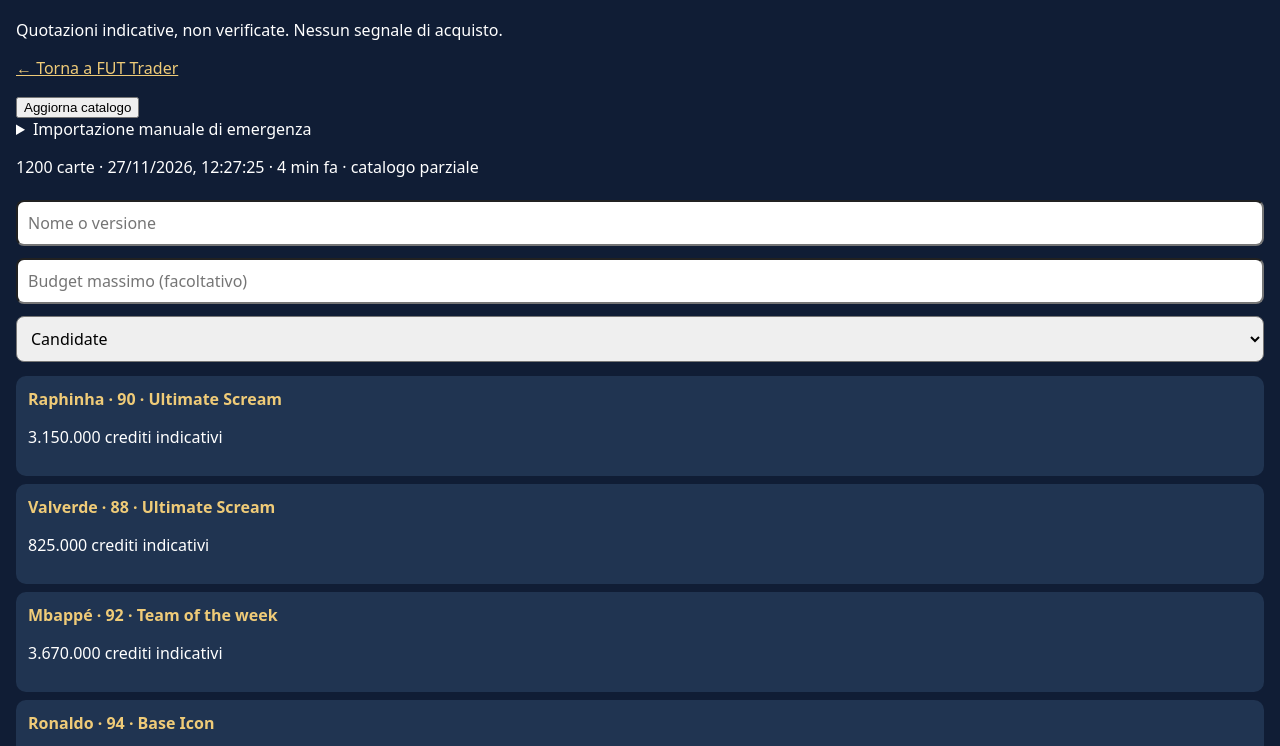
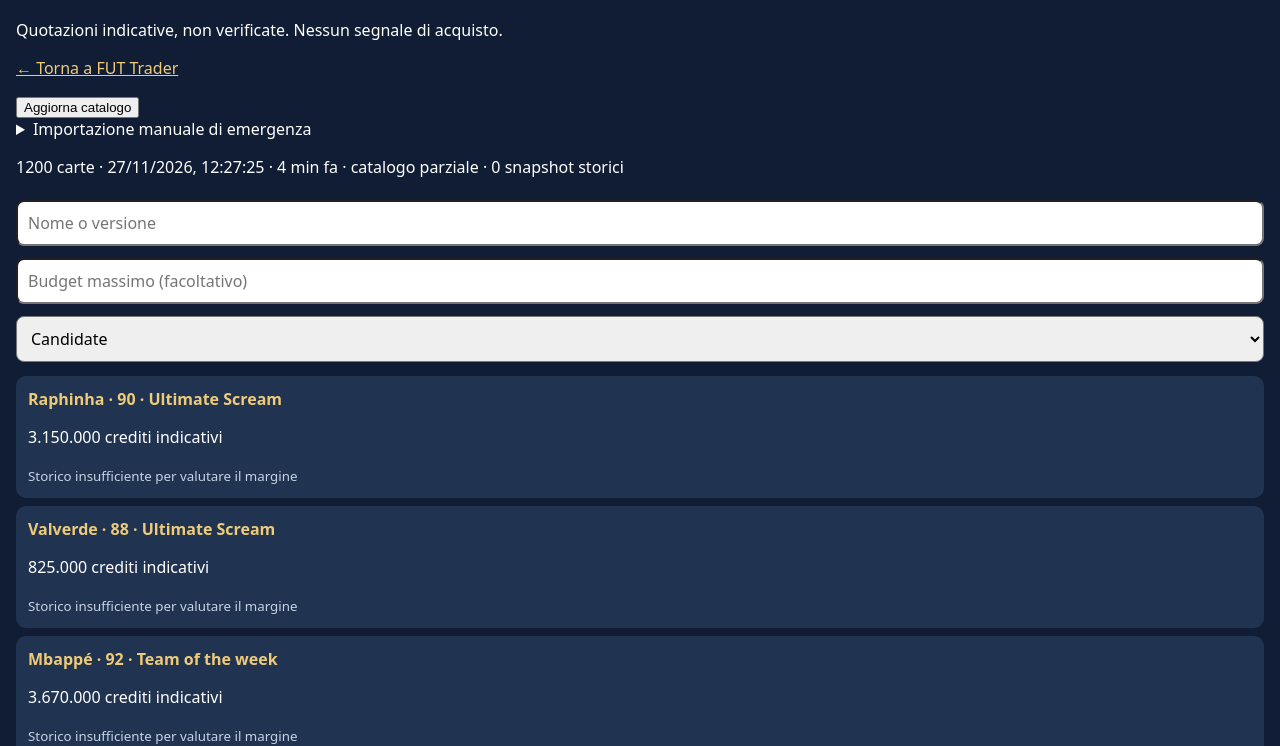
Before and after one commit to monang1686/FUT-Trader-27-Test, a plain HTML site: page catalog.html in a window 1280 px wide. Shown: the part 67-813 px from the top of the page. Drawn offline with Linux system fonts and the light colour scheme; no server answers.

Commit message:
Show historical indicative margins only for matching fresh snapshot

```diff
--- a/catalog.html
+++ b/catalog.html
@@ -1,9 +1,9 @@
 <!doctype html><html lang="it"><meta charset="utf-8"><meta name="viewport" content="width=device-width,initial-scale=1"><title>FUT Trader 27 | Catalogo</title><style>body{font:16px system-ui;background:#101d35;color:#fff;margin:16px}input,select{font:inherit;padding:10px;width:100%;box-sizing:border-box;margin:6px 0;border-radius:8px}article{background:#203451;padding:12px;margin:8px 0;border-radius:10px}small{color:#c7d3e4}strong{color:#efcb78}</style><h1>Catalogo mercato PS5</h1><p>Quotazioni indicative, non verificate. Nessun segnale di acquisto.</p><p><a href="index.html" style="color:#efcb78">← Torna a FUT Trader</a></p><button id="refresh">Aggiorna catalogo</button><details><summary>Importazione manuale di emergenza</summary><label>Carica catalogo JSON <input id="file" type="file" accept=".json"></label></details><p id="status" role="status">Caricamento catalogo automatico…</p><input id="q" placeholder="Nome o versione" aria-label="Cerca"><input id="budget" type="number" min="0" placeholder="Budget massimo (facoltativo)" aria-label="Budget massimo"><select id="state" aria-label="Stato"><option value="candidate">Candidate</option><option value="all">Tutte</option><option value="excluded">Escluse</option><option value="unknown">Da verificare</option></select><main id="results"></main><button id="more">Mostra altre</button><script>
-const el=id=>document.getElementById(id);let cards=[],limit=50;
-function render(){const q=el('q').value.toLowerCase(),b=el('budget').value,s=el('state').value;const filtered=cards.filter(c=>(s==='all'||c.state===s)&&String(c.name+' '+c.rarity+' '+c.overall).toLowerCase().includes(q)&&(!b||(Number.isFinite(c.quote)&&c.quote<=Number(b))));el('results').replaceChildren();for(const c of filtered.slice(0,limit)){const a=document.createElement('article');const h=document.createElement('strong');h.textContent=[c.name,c.overall,c.rarity].join(' · ');const p=document.createElement('p');p.textContent=c.state==='candidate'&&Number.isFinite(c.quote)?c.quote.toLocaleString('it-IT')+' crediti indicativi':c.state==='excluded'?'Esclusa dal trading':'Da verificare';a.append(h,p);el('results').append(a)}el('more').hidden=filtered.length<=limit;}
+const el=id=>document.getElementById(id);let cards=[],limit=50,analysis={},snapshotCount=0;
+function render(){const q=el('q').value.toLowerCase(),b=el('budget').value,s=el('state').value;const filtered=cards.filter(c=>(s==='all'||c.state===s)&&String(c.name+' '+c.rarity+' '+c.overall).toLowerCase().includes(q)&&(!b||(Number.isFinite(c.quote)&&c.quote<=Number(b))));el('results').replaceChildren();for(const c of filtered.slice(0,limit)){const a=document.createElement('article');const h=document.createElement('strong');h.textContent=[c.name,c.overall,c.rarity].join(' · ');const p=document.createElement('p');p.textContent=c.state==='candidate'&&Number.isFinite(c.quote)?c.quote.toLocaleString('it-IT')+' crediti indicativi':c.state==='excluded'?'Esclusa dal trading':'Da verificare';a.append(h,p);if(c.state==='candidate'){const info=document.createElement('small');const v=analysis[String(c.eaId)];info.textContent=v?'Campioni: '+v.samples+' · Rivendita indicativa: '+v.sellReference+' · Margine netto al prezzo rilevato: '+v.netAtQuote+' · ROI '+v.roi+'% · '+(v.status==='watch'?'Da osservare':'Attendere'):'Storico insufficiente per valutare il margine';a.append(info)}el('results').append(a)}el('more').hidden=filtered.length<=limit;}
 function loadData(d){if(!Array.isArray(d.cards)||!Number.isFinite(Date.parse(d.quoteTimestamp)))throw Error('Schema non valido');cards=d.cards;const age=Math.floor((Date.now()-Date.parse(d.quoteTimestamp))/60000);el('status').textContent=cards.length+' carte · '+new Date(d.quoteTimestamp).toLocaleString('it-IT',{timeZone:'Europe/Rome'})+' · '+(age>90||age< -5?'QUOTAZIONI NON ATTUALI':age+' min fa')+' · catalogo parziale';limit=50;render()}
-async function refresh(){try{const r=await fetch('market-catalog.json',{cache:'no-store'});if(!r.ok)throw Error('Catalogo non ancora pubblicato');loadData(await r.json())}catch(e){cards=[];el('status').textContent=e.message;render()}}
+async function refresh(){try{const r=await fetch('market-catalog.json',{cache:'no-store'});if(!r.ok)throw Error('Catalogo non ancora pubblicato');const d=await r.json();analysis={};snapshotCount=0;try{const ar=await fetch('market-catalog-analysis.json',{cache:'no-store'});if(ar.ok){const a=await ar.json();if(a.quoteTimestamp===d.quoteTimestamp&&Date.now()-Date.parse(d.quoteTimestamp)<=5400000&&Date.now()-Date.parse(d.quoteTimestamp)>=-300000){analysis=a.cards||{};snapshotCount=a.snapshots||0}}}catch{}loadData(d);el('status').textContent+=' · '+snapshotCount+' snapshot storici'}catch(e){cards=[];el('status').textContent=e.message;render()}}
 el('refresh').onclick=refresh;
-el('file').onchange=async()=>{try{const f=el('file').files[0];if(!f||f.size>10000000)throw Error('File non valido');const d=JSON.parse(await f.text());loadData(d)}catch(e){cards=[];el('status').textContent=e.message;render()}};
+el('file').onchange=async()=>{try{const f=el('file').files[0];if(!f||f.size>10000000)throw Error('File non valido');const d=JSON.parse(await f.text());analysis={};snapshotCount=0;loadData(d)}catch(e){cards=[];el('status').textContent=e.message;render()}};
 for(const id of ['q','budget','state'])el(id).oninput=()=>{limit=50;render()};el('more').onclick=()=>{limit+=50;render()};render();refresh();setInterval(refresh,300000);
 </script></html>
```
